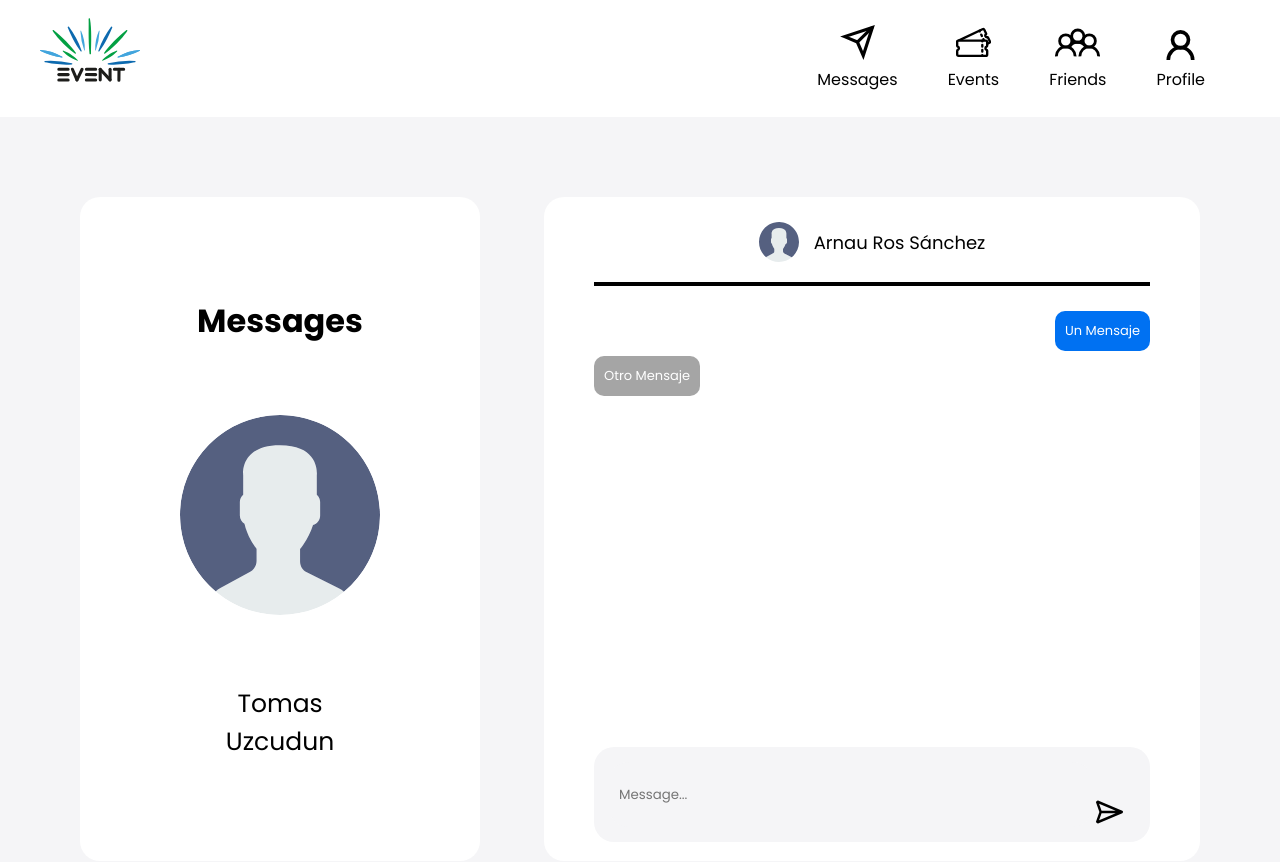
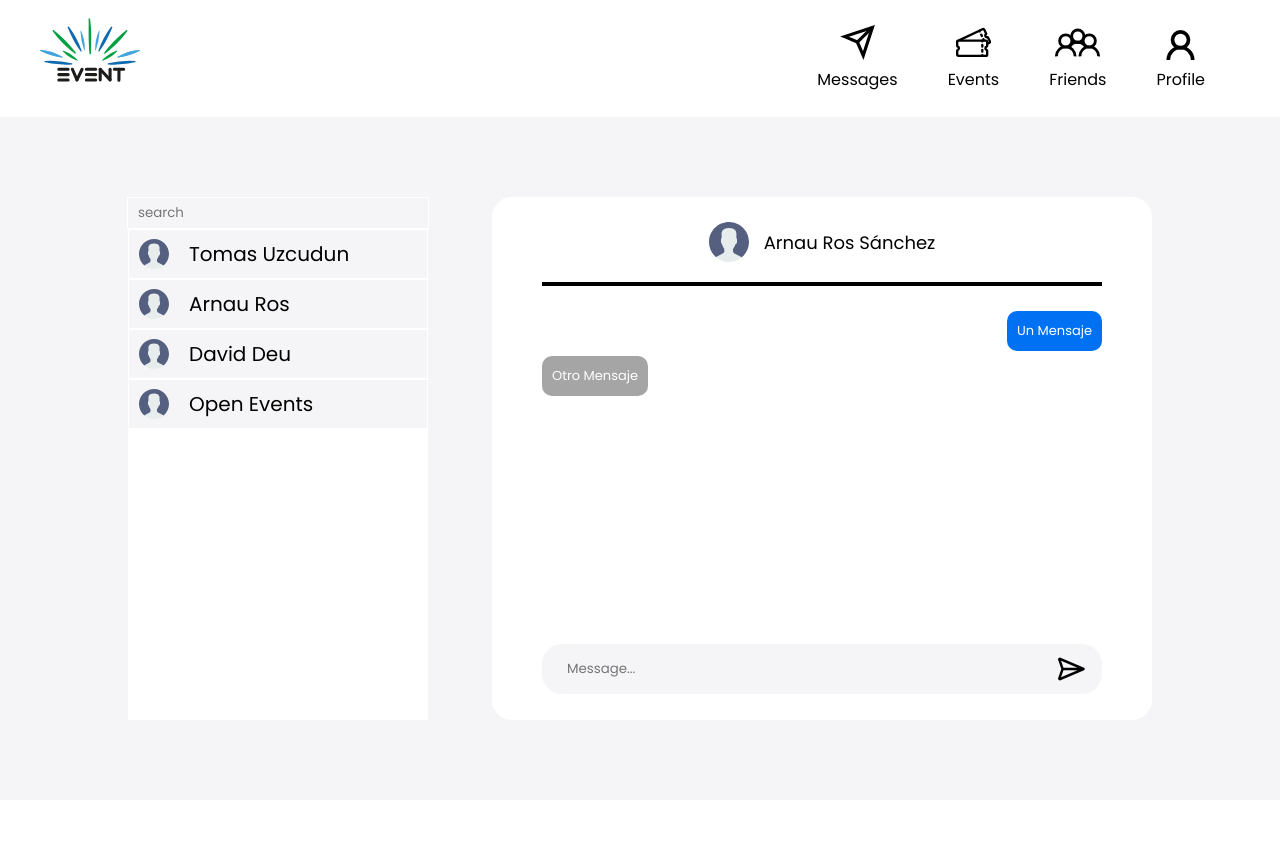
Before and after one commit to OkhaiBroh/PW1-G8, a Vue app: page /chat in a window 1280 px wide. Shown: the top 862 px of the page. After the commit the page ends 800 px from the top, so only its background shows below. Built offline with nearby package versions, Linux system fonts and the light colour scheme.

Commit message:
left side with friends chat

```diff
--- a/src/views/ChatView.vue
+++ b/src/views/ChatView.vue
@@ -1,9 +1,37 @@
 <template>
     <div class="background">
         <div class="left">
-            <h1> Messages </h1>
-            <img class="ico" src="../assets/icons/ico_user_chat.svg"/>
-            <p class="p_style"> Tomas Uzcudun </p>
+            <div class="search">
+                <input class="input_search" type="text" placeholder="search"/>
+            </div>
+            <ul class="list_chats">
+                <li>
+                    <div class="user_chat">
+                        <button class="button_chat">
+                            <img class="ico" src="../assets/icons/ico_user_chat.svg"/>
+                            <p class="p_style"> Tomas Uzcudun </p>
+                        </button>
+                    </div>
+                    <div class="user_chat">
+                        <button class="button_chat">
+                            <img class="ico" src="../assets/icons/ico_user_chat.svg"/>
+                            <p class="p_style"> Arnau Ros </p>
+                        </button>
+                    </div>
+                    <div class="user_chat">
+                        <button class="button_chat">
+                            <img class="ico" src="../assets/icons/ico_user_chat.svg"/>
+                            <p class="p_style"> David Deu </p>
+                        </button>
+                    </div>
+                    <div class="user_chat">
+                        <button class="button_chat">
+                            <img class="ico" src="../assets/icons/ico_user_chat.svg"/>
+                            <p class="p_style"> Open Events </p>
+                        </button>
+                    </div>
+                </li>
+            </ul>
         </div>
         <div class="right">
             <div class="ico-and-name">
@@ -49,7 +77,6 @@
     /****************************************
     *        Profile Ico and Name Text      *
     *****************************************/
-
     .ico-and-name {
         display: flex;
         justify-content: center;
@@ -139,26 +166,59 @@
 
     .left {
         display: flex;
-        justify-content: center;
         align-items: center;
         flex-direction: column;
-
-        padding: 100px;
-        border-radius: 20px;
         background-color: white;
+        width: 300px;
     }
 
+    /****************************************
+    *             Chat users                *
+    *****************************************/
+    .list_chats{
+        list-style: none;
+        width: 100%;
+    }
+    .search{
+        display: flex;
+        width: 100%;
+        height: 30px;
+        border: 1px solid white;
+    }
+    .input_search{
+        width: 100%;
+        border: none;
+        background-color: var(--gray_color);
+        padding-left: 10px;
+        outline: none;
+    }
+    .user_chat{
+        display: flex;
+        align-items: center;
+        width: 100%;
+        height: 50px;
+    }
     .p_style {
-        font-size: 25px;
-        text-align: center;
+        font-size: 20px;
+        color: #000;
+        padding-left: 20px;
+    }
+    .ico {
+        width: 30px;
+        height: 30px;
     }
 
-    .ico {
-        width: 200px;
-        height: 200px;
-        border-radius: 100px;
-        margin-top: 70px;
-        margin-bottom: 70px;
+    .button_chat{
+        background-color: var(--gray_color);
+        display: flex;
+        border: 1px solid white;
+        align-items: center;
+        cursor: pointer;
+        flex-direction: row;
+        width: 100%;
+        height: 50px;
+        border-radius: 0px;
+        margin-bottom: 35px;
     }
 
     /****************************************
@@ -166,26 +226,24 @@
     *****************************************/
 
     .write {
-        margin-top: 10px;
+        margin-top: 5px;
         border-radius: 20px;
         background-color:var(--gray_color);
-
         display: flex;
         flex-direction: row;
+        align-items: center;
         padding: 15px;
+        height: 20px;
     }
 
     .button_ico {
         background-color: var(--gray_color);
         background-image: url(../assets/icons/ico_send_message.svg);
         background-size: 35px 30px;
-
         cursor: pointer;
-
         width: 35px;
         height: 30px;
-
-        margin-right: 10px;
+        margin-bottom: 35px;
     }
 
     .message-input {
@@ -194,7 +252,6 @@
         padding-left: 10px;
         border: none;
         outline: none;
-
         width: 100%;
         padding-right: 10px;
     }
```
